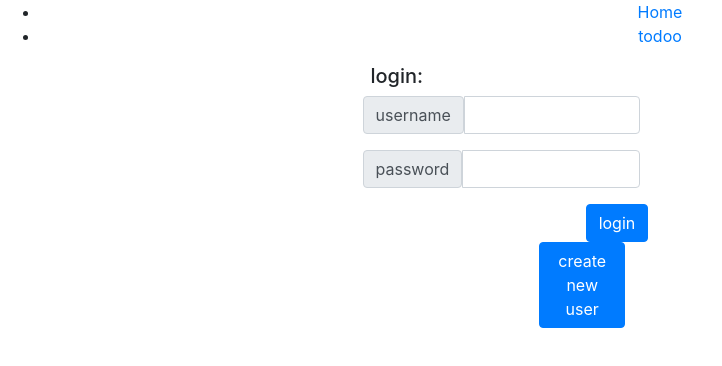
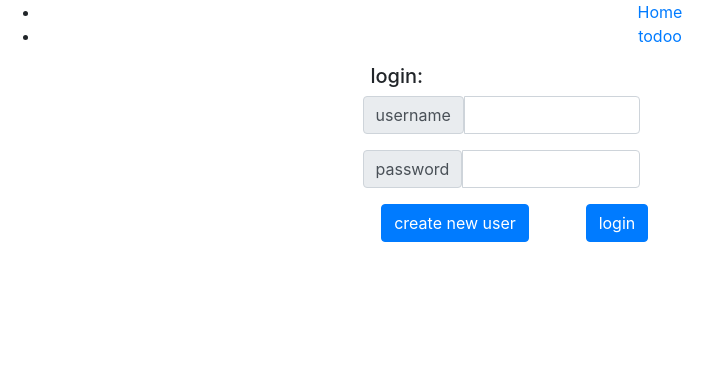
Before and after one commit to benjaminreis/2021Project, a React (Create React App) app in the folder app/: page / in a window 1280 px wide. Shown: the top 366 px of the page, without its empty margins (0-722 px from the left). Built offline with nearby package versions, Linux system fonts and the light colour scheme.

Commit message:
login buttons

```diff
--- a/app/src/pages/LoginPage.js
+++ b/app/src/pages/LoginPage.js
@@ -72,7 +72,17 @@ const LoginPage = ({ children, setUser }) => {
           </InputGroup>
         </Row>
         <Row>
-          <Col md={{ span: 3, offset: 9 }}>
+          <Col md={{ span: 8, offset: 0}}>
+            <Button
+              class="btn btn-success"
+              onClick={() => {
+                toggleShowCreateUserModal();
+              }}
+            >
+              create new user
+            </Button>
+          </Col>
+          <Col md={{ span: 3, offset: 1 }}>
             <Button
               class="btn btn-success"
               onClick={() => {
@@ -83,18 +93,7 @@ const LoginPage = ({ children, setUser }) => {
             </Button>
           </Col>
         </Row>
-        <Row>
-          <Col md={{ span: 5, offset: 7 }}>
-            <Button
-              class="btn btn-success"
-              onClick={() => {
-                toggleShowCreateUserModal();
-              }}
-            >
-              create new user
-            </Button>
-          </Col>{" "}
-        </Row>
+        <Row></Row>
       </Col>
       <Modal show={showCreateUserModal}>
         <CreateUserModal
```
